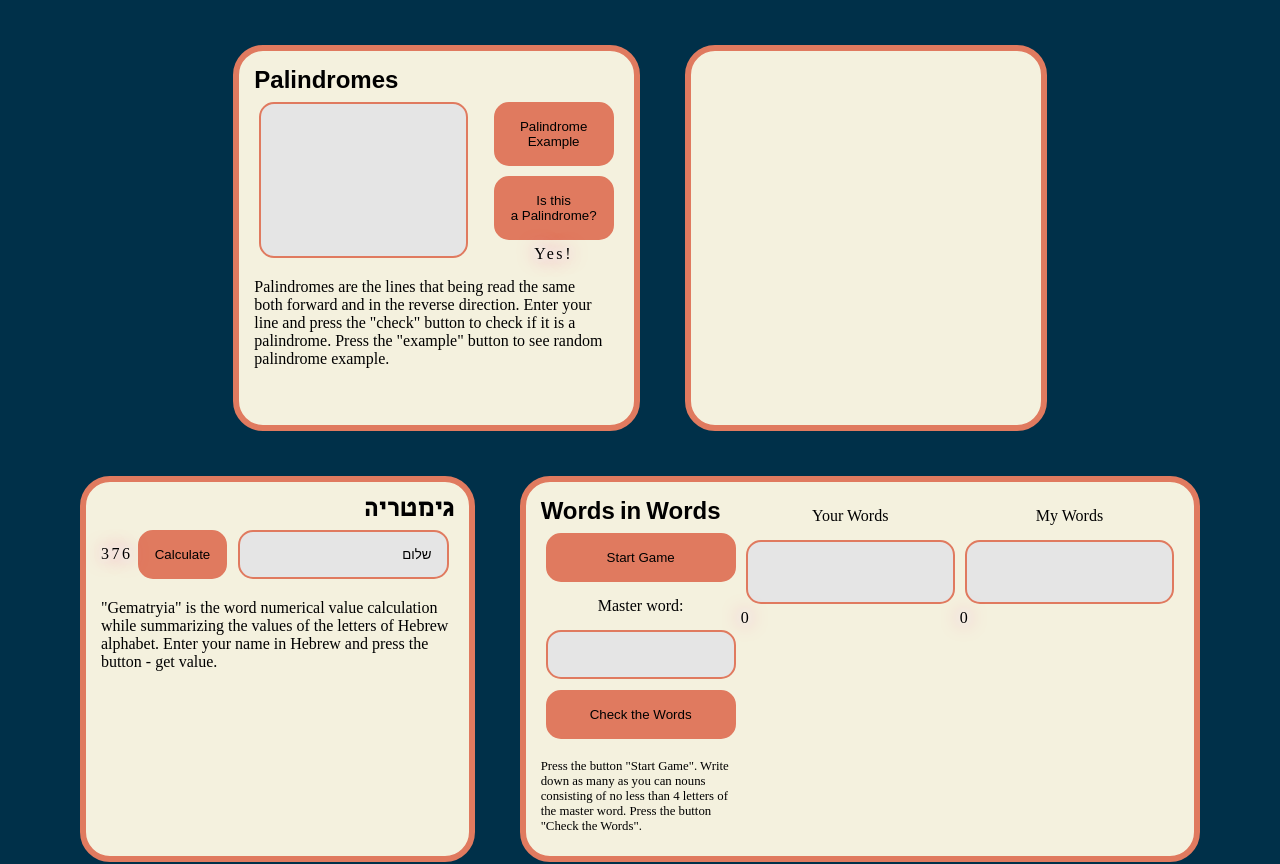
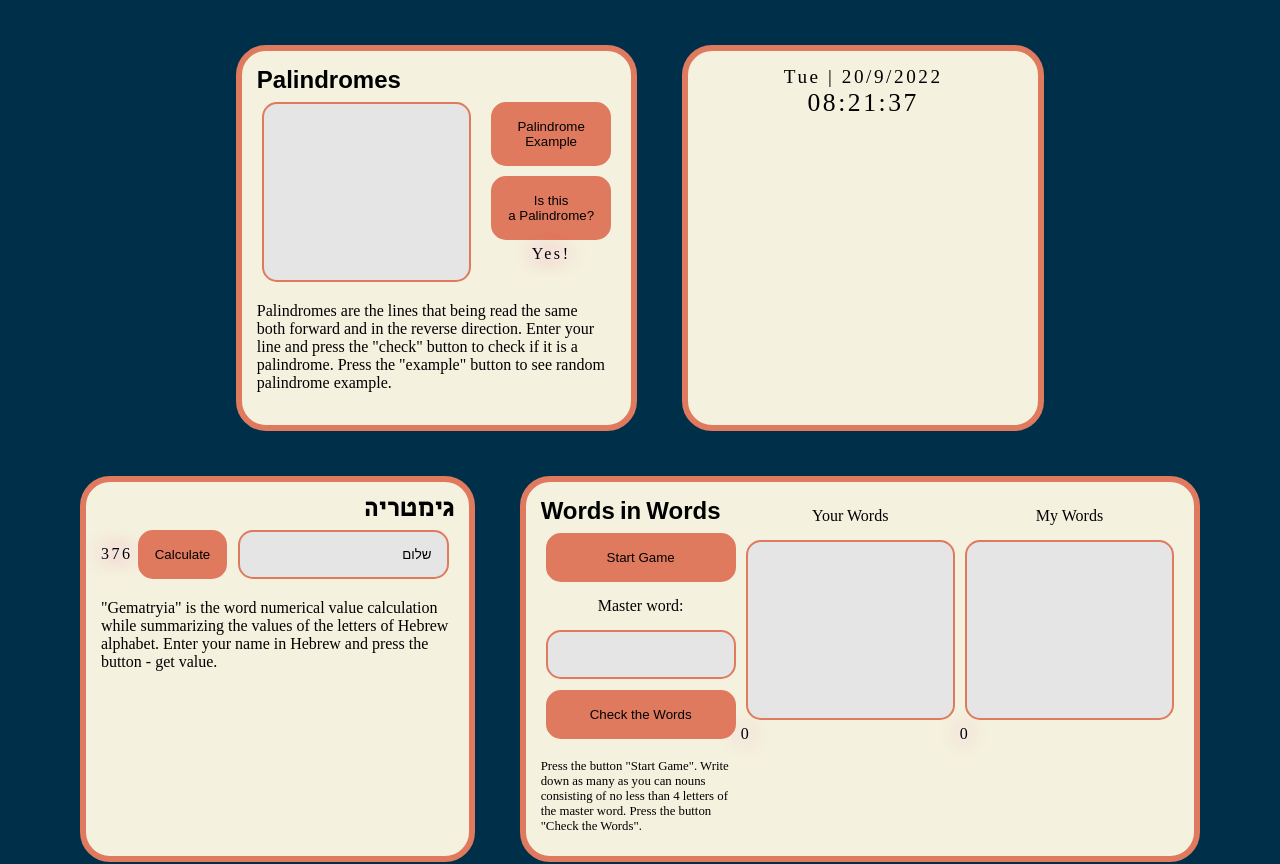
Before and after one commit to Niqp/string-games, a React (Create React App) app: page / in a window 1280 px wide. Shown: the top 864 px of the page. Built offline with nearby package versions, Linux system fonts and the light colour scheme.

Commit message:
Made working Clock module

```diff
--- a/src/clock.tsx
+++ b/src/clock.tsx
@@ -1,17 +1,47 @@
 import React from "react";
-import ReactDOM from "react-dom/client";
+const WEEK_DAYS = ["Sun", "Mon", "Tue", "Wed", "Thu", "Fri", "Sat"];
 
-export class Clock extends React.Component {
+export class Clock extends React.Component<{}, { date: string; time: string }> {
+  timerID: NodeJS.Timer | undefined;
   constructor(props: {}) {
     super(props);
-    this.state = {};
+    this.state = {
+      date: "",
+      time: "",
+    };
+    this.displayDateAndTime = this.displayDateAndTime.bind(this);
+  }
+
+  componentDidMount(): void {
+    this.displayDateAndTime();
+    this.timerID = setInterval(() => this.displayDateAndTime(), 500);
+  }
+
+  componentWillUnmount(): void {
+    clearInterval(this.timerID);
+  }
+
+  displayDateAndTime() {
+    let currDate = new Date();
+    let year = currDate.getFullYear();
+    let month = currDate.getMonth() + 1;
+    let day = currDate.getDate();
+    let hour = ("0" + currDate.getHours()).slice(-2);
+    let min = ("0" + currDate.getMinutes()).slice(-2);
+    let sec = ("0" + currDate.getSeconds()).slice(-2);
+    let weekDay = WEEK_DAYS[currDate.getDay()];
+    this.setState({
+      date: `${weekDay} | ${day}/${month}/${year}`,
+      time: `${hour}:${min}:${sec}`,
+    });
+    // console.log(this.state.date);
   }
 
   render() {
     return (
       <div className="clock">
-        <div className="date"></div>
-        <div className="time"></div>
+        <div className="date">{this.state.date}</div>
+        <div className="time">{this.state.time}</div>
       </div>
     );
   }
--- a/src/gematria.tsx
+++ b/src/gematria.tsx
@@ -1,5 +1,4 @@
 import React from "react";
-import ReactDOM from "react-dom/client";
 
 export class Gematria extends React.Component {
   constructor(props: {}) {
@@ -12,7 +11,7 @@ export class Gematria extends React.Component {
       <div className="gematria">
         <h2>גימטריה</h2>
         <div className="gem-container">
-          <input type="text" className="gem-input" value="שלום" />
+          <input type="text" className="gem-input" defaultValue="שלום" />
           <button className="gem-calc">Calculate</button>
           <div className="res-calc">376</div>
         </div>
--- a/src/index.css
+++ b/src/index.css
@@ -87,6 +87,10 @@ input {
   background-color: #e5e5e5;
 }
 
+textarea {
+  min-height: 180px;
+}
+
 .desc {
   margin-top: 15px;
   max-width: 350px;
@@ -103,7 +107,7 @@ input {
 
 .pali-container {
   display: flex;
-  gap: 15px;
+  gap: 10px;
 }
 
 .the-palindrome {
@@ -128,6 +132,9 @@ input {
 /* Clock */
 
 .clock {
+  display: flex;
+  flex-direction: column;
+  align-items: center;
 }
 
 .time {
--- a/src/palindromes.tsx
+++ b/src/palindromes.tsx
@@ -1,10 +1,14 @@
 import React from "react";
-import ReactDOM from "react-dom/client";
 
-export class Palindromes extends React.Component {
+export class Palindromes extends React.Component<
+  {},
+  { palindromeInput: string }
+> {
   constructor(props: {}) {
     super(props);
-    this.state = {};
+    this.state = {
+      palindromeInput: "",
+    };
   }
 
   render() {
@@ -12,7 +16,9 @@ export class Palindromes extends React.Component {
       <div className="palindromes">
         <h2>Palindromes</h2>
         <div className="pali-container">
-          <textarea className="the-palindrome"></textarea>
+          <textarea className="the-palindrome">
+            {this.state.palindromeInput}
+          </textarea>
           <div className="pali-container2">
             <button className="get-palindrome">
               Palindrome
--- a/src/words-inside.tsx
+++ b/src/words-inside.tsx
@@ -1,5 +1,4 @@
 import React from "react";
-import ReactDOM from "react-dom/client";
 
 export class WordsInside extends React.Component {
   constructor(props: {}) {
```
